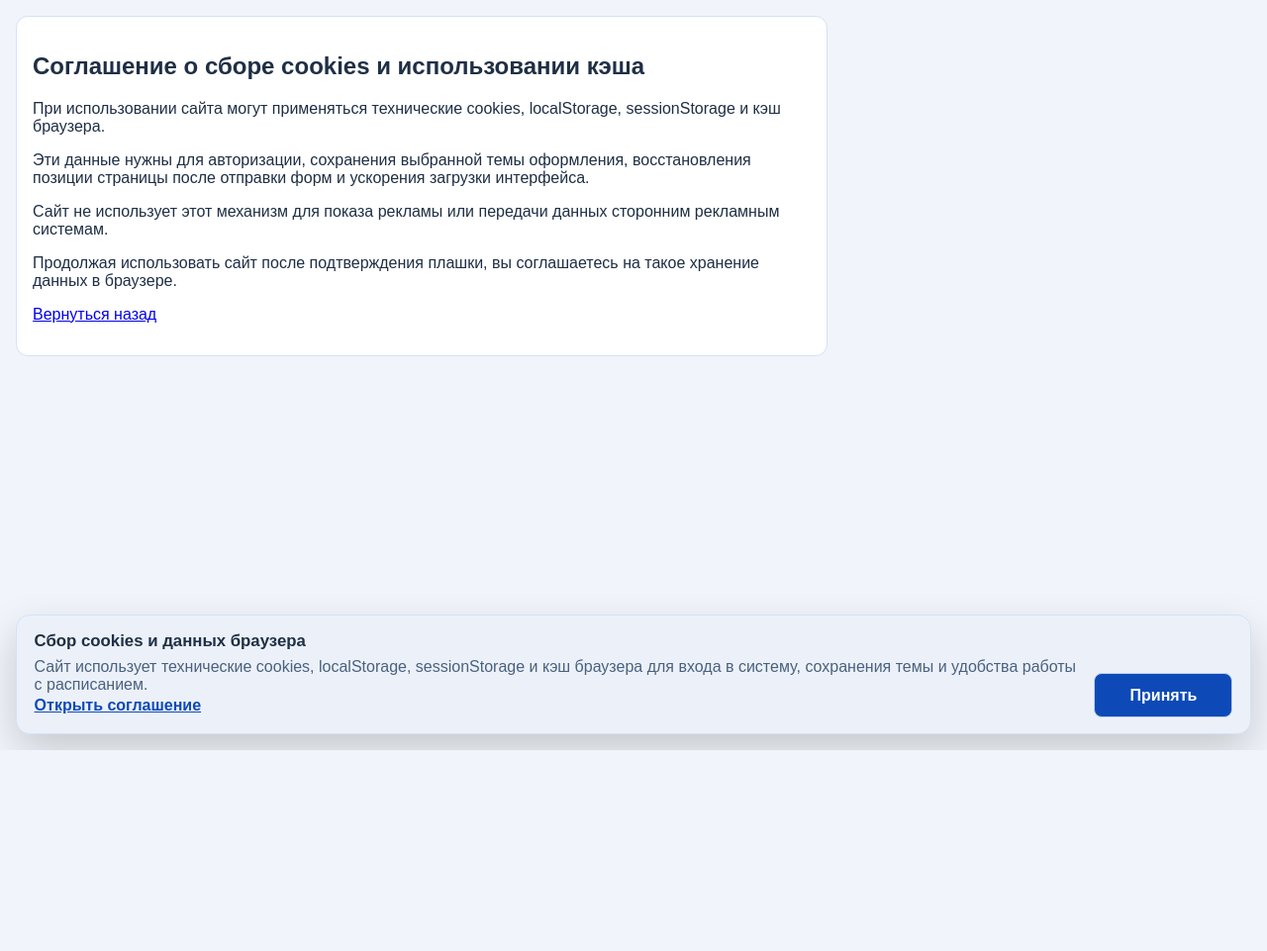
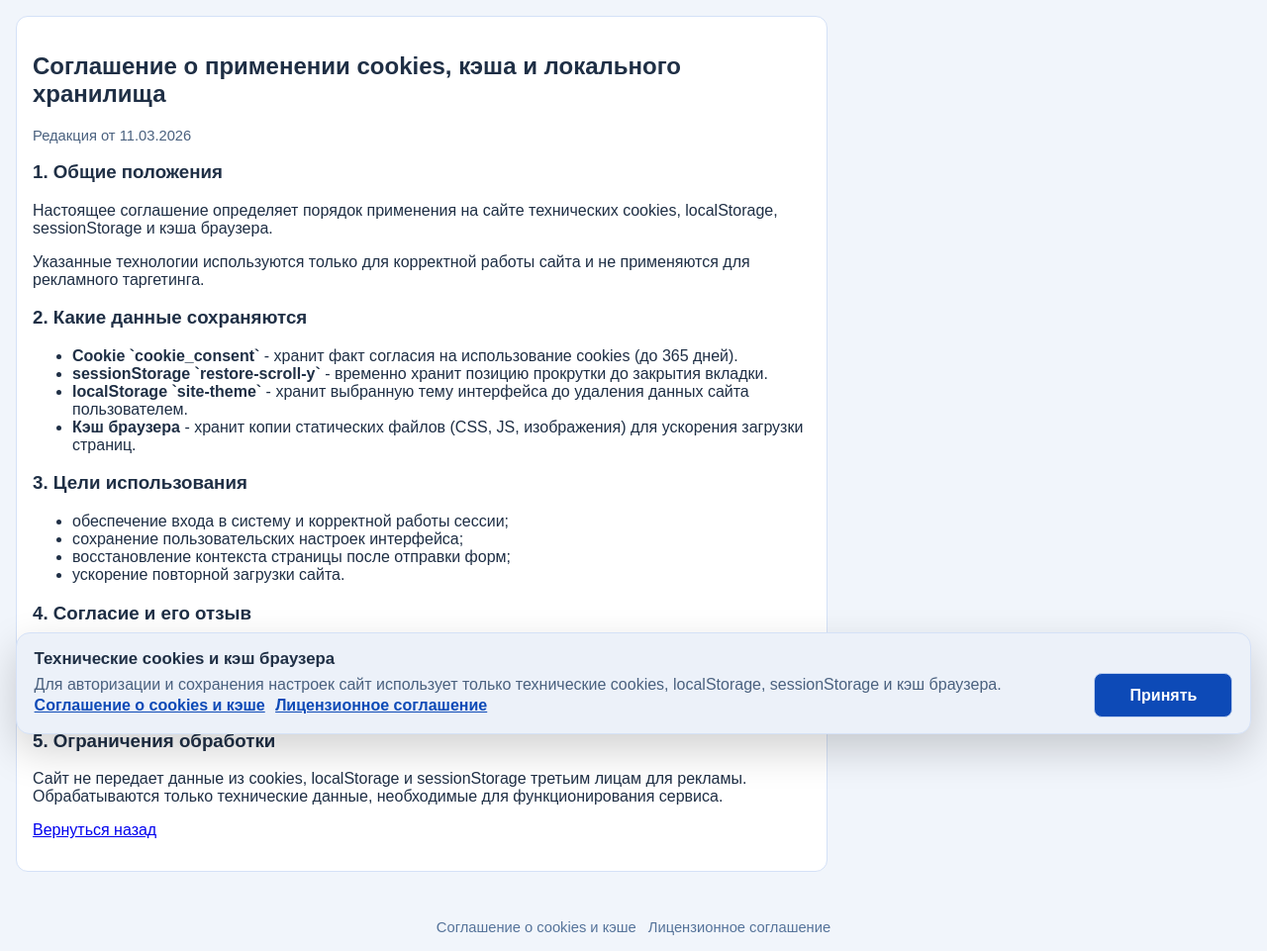
Before and after one commit to rusas161rus/RKSI, a Flask app: page /cookie-policy in a window 1280 px wide. Shown: the part 42-1003 px from the top of the page at 99% size. Before the commit the page ends 800 px from the top, so only its background shows below. Run offline with Flask 3, Linux system fonts and the light colour scheme; some libraries are stand-ins or nearby versions.

Commit message:
docs: update legal agreements and README analysis

```diff
--- a/app.py
+++ b/app.py
@@ -1204,6 +1204,11 @@ def logout():
 @app.route("/cookie-policy")
 def cookie_policy():
     return render_template("cookie_policy.html", title="Соглашение о cookies")
+
+
+@app.route("/free-use-license")
+def free_use_license():
+    return render_template("free_use_license.html", title="Лицензионное соглашение")
 
 
 @app.route("/me/settings")
--- a/static/style.css
+++ b/static/style.css
@@ -497,6 +497,15 @@ th, td {
   max-width: 820px;
 }
 
+.legal-meta {
+  color: var(--muted);
+  font-size: 0.92rem;
+}
+
+.legal-card h3 {
+  margin-top: 1.15rem;
+}
+
 .cookie-banner {
   position: fixed;
   left: 1rem;
@@ -532,6 +541,12 @@ th, td {
   font-weight: 700;
 }
 
+.cookie-banner__links {
+  display: flex;
+  flex-wrap: wrap;
+  gap: 0.65rem;
+}
+
 .cookie-banner__actions {
   display: flex;
   flex: 0 0 auto;
@@ -552,6 +567,24 @@ th, td {
   .cookie-banner__actions button {
     width: 100%;
   }
+}
+
+.site-footer {
+  margin: 0 1rem 1rem;
+  display: flex;
+  flex-wrap: wrap;
+  gap: 0.75rem;
+  justify-content: center;
+  font-size: 0.92rem;
+}
+
+.site-footer a {
+  color: var(--source);
+  text-decoration: none;
+}
+
+.site-footer a:hover {
+  text-decoration: underline;
 }
 
 
--- a/templates/base.html
+++ b/templates/base.html
@@ -42,15 +42,23 @@
   <section id="cookieBanner" class="cookie-banner" hidden aria-live="polite" aria-label="Согласие на cookies">
     <div class="cookie-banner__card">
       <div>
-        <h2>Сбор cookies и данных браузера</h2>
-        <p>Сайт использует технические cookies, localStorage, sessionStorage и кэш браузера для входа в систему, сохранения темы и удобства работы с расписанием.</p>
-        <p><a href="{{ url_for('cookie_policy') }}">Открыть соглашение</a></p>
+        <h2>Технические cookies и кэш браузера</h2>
+        <p>Для авторизации и сохранения настроек сайт использует только технические cookies, localStorage, sessionStorage и кэш браузера.</p>
+        <p class="cookie-banner__links">
+          <a href="{{ url_for('cookie_policy') }}">Соглашение о cookies и кэше</a>
+          <a href="{{ url_for('free_use_license') }}">Лицензионное соглашение</a>
+        </p>
       </div>
       <div class="cookie-banner__actions">
         <button type="button" id="cookieAccept">Принять</button>
       </div>
     </div>
   </section>
+
+  <footer class="site-footer">
+    <a href="{{ url_for('cookie_policy') }}">Соглашение о cookies и кэше</a>
+    <a href="{{ url_for('free_use_license') }}">Лицензионное соглашение</a>
+  </footer>
 
   <script>
     (function () {
--- a/templates/cookie_policy.html
+++ b/templates/cookie_policy.html
@@ -1,11 +1,36 @@
 {% extends "base.html" %}
 {% block content %}
 <section class="card legal-card">
-  <h2>Соглашение о сборе cookies и использовании кэша</h2>
-  <p>При использовании сайта могут применяться технические cookies, localStorage, sessionStorage и кэш браузера.</p>
-  <p>Эти данные нужны для авторизации, сохранения выбранной темы оформления, восстановления позиции страницы после отправки форм и ускорения загрузки интерфейса.</p>
-  <p>Сайт не использует этот механизм для показа рекламы или передачи данных сторонним рекламным системам.</p>
-  <p>Продолжая использовать сайт после подтверждения плашки, вы соглашаетесь на такое хранение данных в браузере.</p>
+  <h2>Соглашение о применении cookies, кэша и локального хранилища</h2>
+  <p class="legal-meta">Редакция от 11.03.2026</p>
+
+  <h3>1. Общие положения</h3>
+  <p>Настоящее соглашение определяет порядок применения на сайте технических cookies, localStorage, sessionStorage и кэша браузера.</p>
+  <p>Указанные технологии используются только для корректной работы сайта и не применяются для рекламного таргетинга.</p>
+
+  <h3>2. Какие данные сохраняются</h3>
+  <ul>
+    <li><strong>Cookie `cookie_consent`</strong> - хранит факт согласия на использование cookies (до 365 дней).</li>
+    <li><strong>sessionStorage `restore-scroll-y`</strong> - временно хранит позицию прокрутки до закрытия вкладки.</li>
+    <li><strong>localStorage `site-theme`</strong> - хранит выбранную тему интерфейса до удаления данных сайта пользователем.</li>
+    <li><strong>Кэш браузера</strong> - хранит копии статических файлов (CSS, JS, изображения) для ускорения загрузки страниц.</li>
+  </ul>
+
+  <h3>3. Цели использования</h3>
+  <ul>
+    <li>обеспечение входа в систему и корректной работы сессии;</li>
+    <li>сохранение пользовательских настроек интерфейса;</li>
+    <li>восстановление контекста страницы после отправки форм;</li>
+    <li>ускорение повторной загрузки сайта.</li>
+  </ul>
+
+  <h3>4. Согласие и его отзыв</h3>
+  <p>Нажатие кнопки «Принять» в баннере означает согласие пользователя с настоящим соглашением.</p>
+  <p>Пользователь вправе отозвать согласие в любой момент, удалив cookies и данные сайта в настройках браузера. После удаления данных баннер будет показан повторно.</p>
+
+  <h3>5. Ограничения обработки</h3>
+  <p>Сайт не передает данные из cookies, localStorage и sessionStorage третьим лицам для рекламы. Обрабатываются только технические данные, необходимые для функционирования сервиса.</p>
+
   <p><a href="{{ url_for('login') if not session.get('user_id') else url_for('me') }}">Вернуться назад</a></p>
 </section>
 {% endblock %}
```
Also changed, not shown: templates/free_use_license.html (added, +61 -0 lines), README.md.
